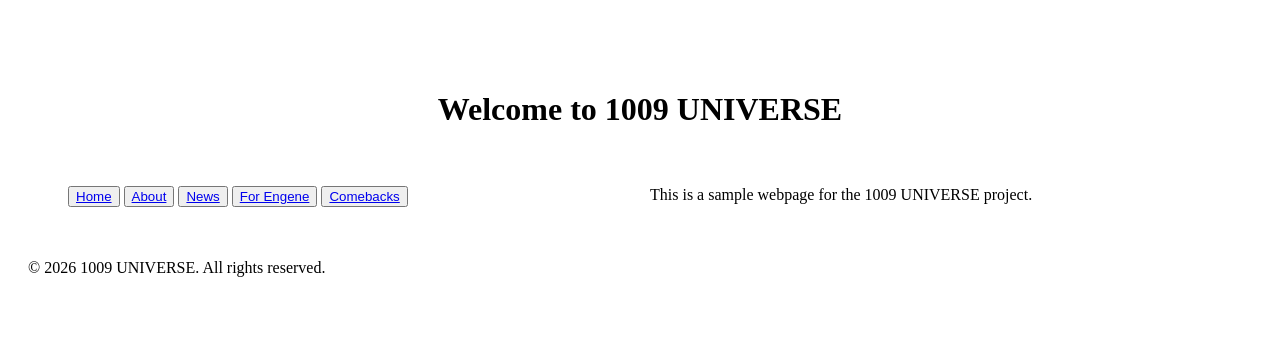
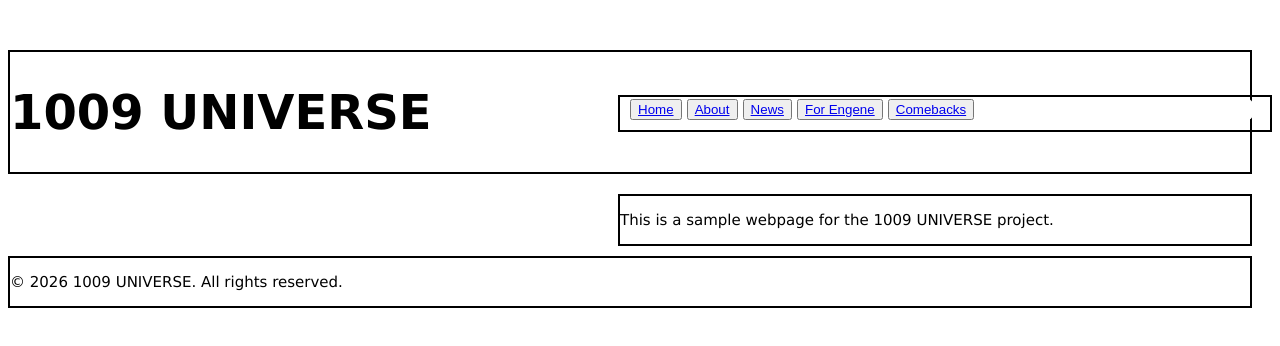
Before and after one commit to monchcode/enha-fanbase, a plain HTML site: page index.html in a window 1280 px wide. Drawn offline with Linux system fonts and the light colour scheme.

Commit message:
Grid layout adjustments and navigation structure updates in index.html and style.css.

```diff
--- a/index.html
+++ b/index.html
@@ -6,20 +6,26 @@
         <title>1009 UNIVERSE</title>
         <link rel="stylesheet" href="style.css">
     </head>
+
     <body>
         <div class="container">
-        <header class="title">
-            <h1>Welcome to 1009 UNIVERSE</h1>
+        <header>
+            <h1>1009 UNIVERSE</h1>
         </header>
-        <nav class="navigation">
-            <ul>
+        <nav>
+            <div class="button">
                 <button><a href="/home">Home</a></button>
+
                 <button><a href="/about">About</a></button>
+
                 <button><a href="/news">News</a></button>
+
                 <button><a href="/forengene">For Engene</a></button>
+
                 <button><a href="/comebacks">Comebacks</a></button>
-            </ul>
+            </div>
         </nav>
+
         <main>
             <p>This is a sample webpage for the 1009 UNIVERSE project.</p>
         </main>
--- a/style.css
+++ b/style.css
@@ -1,15 +1,52 @@
+body {
+  background-color: white;
+  color: black;
+  font-family: Verdana;
+}
 .container {
+    max-width: 2000px;
+    margin: 50px auto;
     display: grid;
-    grid-template-columns: 1fr 1fr;
-    grid-template-rows: auto 1fr auto;
-    gap: 20px;
-    padding: 20px;
-    margin: 50px auto;
+    grid-gap: 10px;
+    grid-template-columns: 600px minmax(0, 1fr);
+}
+header, nav, main, footer {
+    border:solid 2px black;
 }
 
-.title {
-    display:grid;
+header {
     grid-row:1 / 2;
-    grid-column:1 / 3;
-    text-align:center;
+    grid-column: 1 / 3;
+    font: bold 1.5em Verdana;
+    text-align: left;
 }
+
+nav {
+    grid-row: 1 / 3;
+    grid-column: 2 / 5;
+    height: max-content;
+    margin-top: 45px;
+
+}
+main {
+    grid-row: 3 / 4;
+    grid-column: 2 / 3;
+    height: max-content;
+    overflow: auto;
+}
+footer {
+    grid-row: 4 / 5;
+    grid-column: 1 / 3;
+}
+.button {
+    margin-left: 8px;
+    margin-right: 15px;
+    margin-bottom: 8px;
+    background-color: #ffffff;
+    padding: 2px 2px 2px 2px;
+    border-radius: 30px;
+    align-items: center;
+}
+p {
+    font-size: 15px;
+}
```
